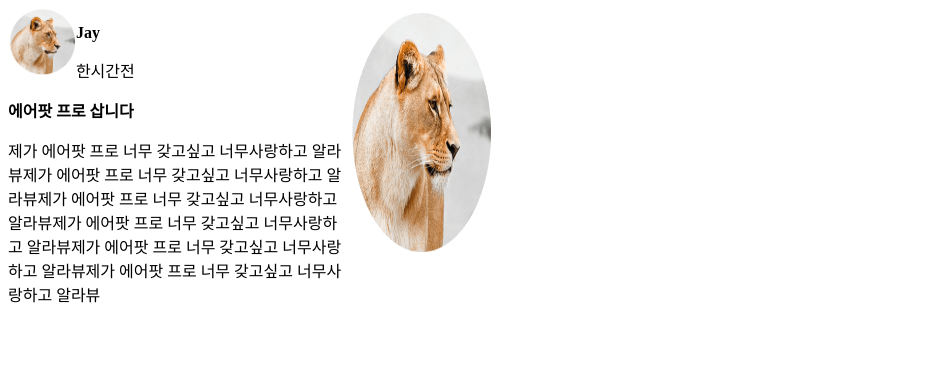
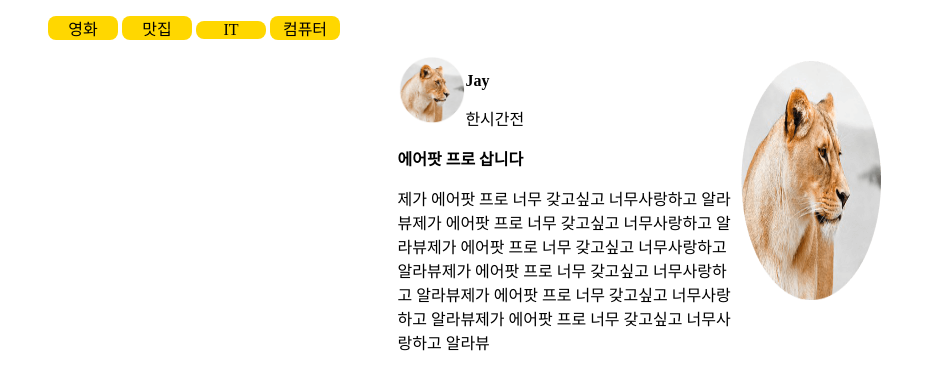
Before and after one commit to JJJJJJJJJkim/htmlCss, a plain HTML site: page 숙제.html in a window 1280 px wide. Shown: the whole page, without its empty margins (0-936 px from the left). Drawn offline with Linux system fonts and the light colour scheme.

Commit message:
css 셀렉터이용 navbar 만듬

```diff
--- a/css/숙제.css
+++ b/css/숙제.css
@@ -1,5 +1,8 @@
 .container {
     width: 485px;
+    margin-left: auto;
+    margin-right: auto;
+
 }
 .left {
     width: 70%;
@@ -25,3 +28,14 @@
     width: 80%;
     float: left;
 }
+.navbar li {
+    display: inline-block;
+    width: 70px;
+    text-align: center;
+    background-color: gold;
+    border-radius: 8px;
+}
+.navbar a {
+    font-size: 16px;
+    text-decoration: none;
+}
--- a/숙제.html
+++ b/숙제.html
@@ -4,12 +4,36 @@
     <meta charset="UTF-8">
     <title>Document</title>
     <link href="css/숙제.css" rel="stylesheet">
+    <style>
+        a { text-decoration: none; color: black; }
+        a:visited { text-decoration: none; }
+        a:hover { text-decoration: none; }
+        a:focus { text-decoration: none; }
+        a:hover, a:active { text-decoration: none; }
+    </style>
+
+
 </head>
 <body>
+
+
+     <nav>
+        <ul class="navbar">
+            <li><a href="#">영화</a></li>
+            <li><a href="#">맛집</a></li>
+            <li><a href="#">IT</a></li>
+            <li><a href="#">컴퓨터</a></li>
+        </ul>
+     </nav>
+
+
+
+
     <div class="container">
 
         <div class="left">
             <div class="left-top">
+                <div style="clear: both;"></div>
                 <div>
                     <img src="lion.png" class="mini-profile">
                 </div>
```
